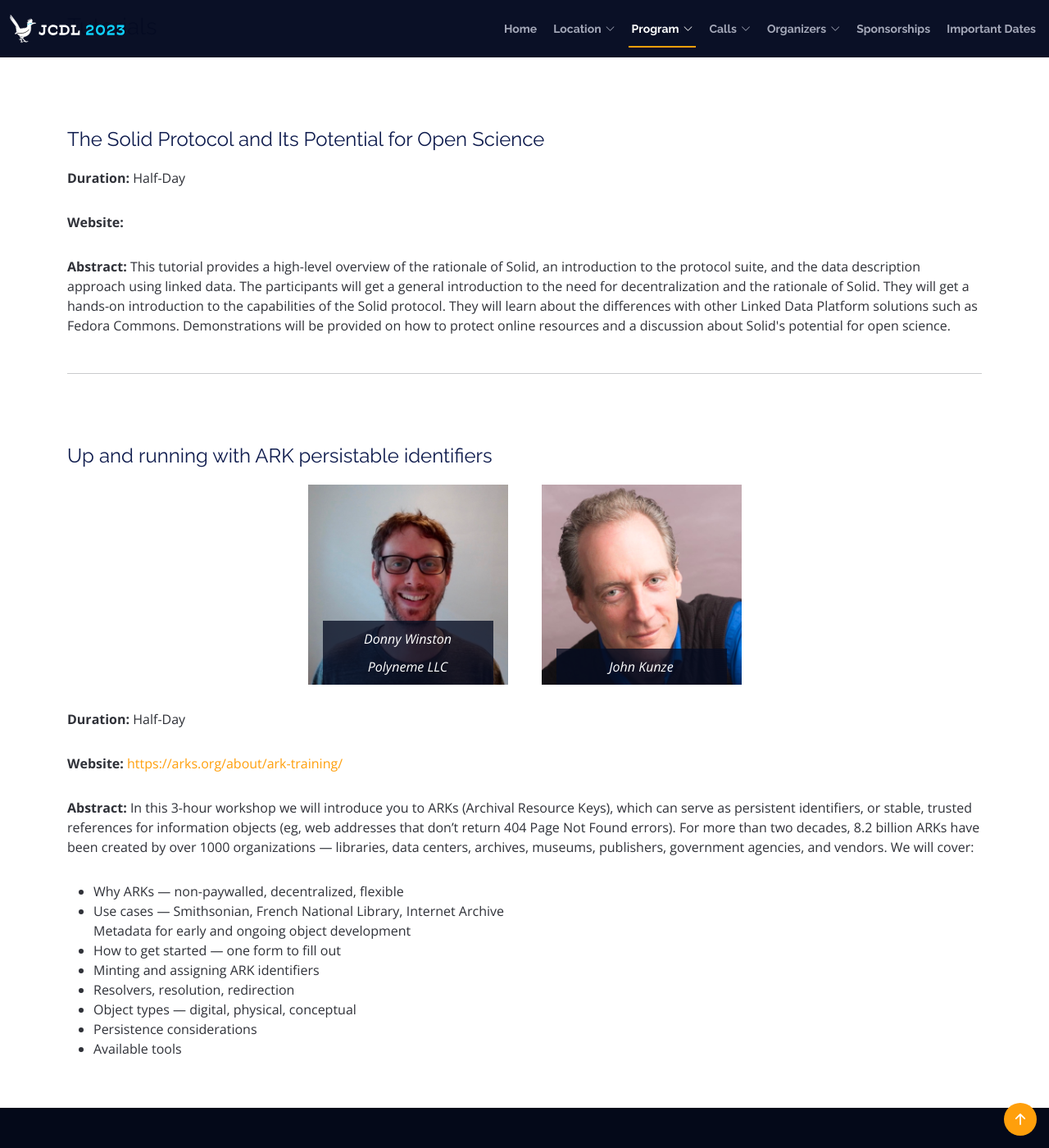
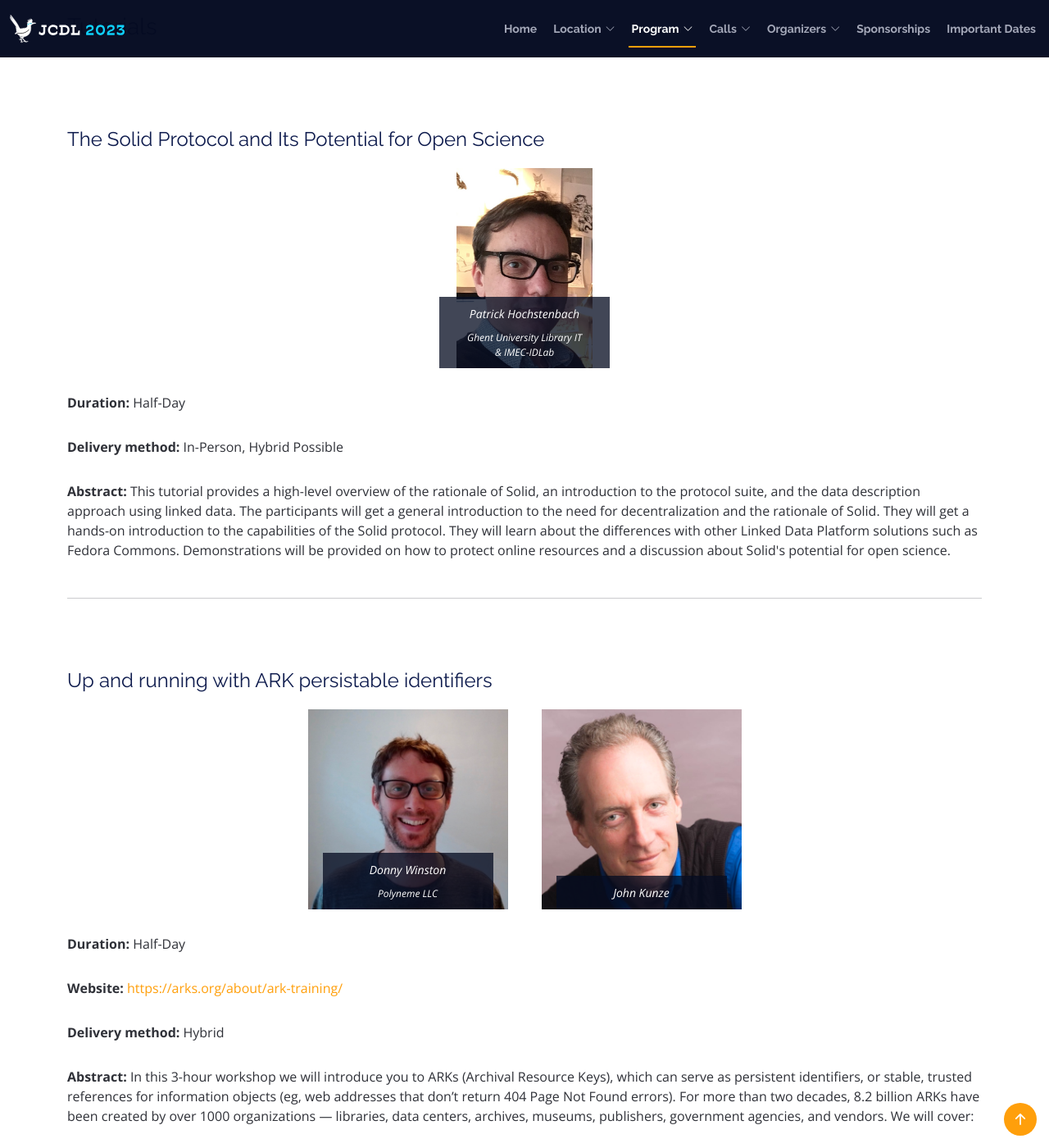
Before and after one commit to shawnmjones/JCDL2023-website-source, a Jekyll site: the page built from workshops-tutorials.html, in a window 1280 px wide and 1400 px high, scrolled down 5014 px. Shown: the whole window at 82% size. Built offline with Jekyll 4.4.1, drawn with Linux system fonts in a browser that asks for light colours.

Commit message:
updates to workshops and tutorials page

```diff
--- a/_data/tutorials.yml
+++ b/_data/tutorials.yml
@@ -7,7 +7,7 @@
   abstract: This tutorial provides a high-level overview of the rationale of Solid, an introduction to the protocol suite, and the data description approach using linked data. The participants will get a general introduction to the need for decentralization and the rationale of Solid. They will get a hands-on introduction to the capabilities of the Solid protocol. They will learn about the differences with other Linked Data Platform solutions such as Fedora Commons. Demonstrations will be provided on how to protect online resources and a discussion about Solid's potential for open science.
   authors:
     - name: Patrick Hochstenbach
-      affiliation: Ghent University Library IT & IMEC-IDLab
+      affiliation: "Ghent University Library IT <br>&amp; IMEC-IDLab"
       image: patrick-hochstenbach.jpg
 
 - name: Up and running with ARK persistable identifiers
--- a/workshops-tutorials.html
+++ b/workshops-tutorials.html
@@ -58,9 +58,11 @@
 
 <div class="row justify-content-center">
 
-    {% if workshop.authors.size > 1 %}
+    {% if workshop.authors.size > 0 %}
 
     {% for author in workshop.authors %}
+
+    {% if author.name %}
 
     <div class="col-lg-3 col-md-6">
 
@@ -68,11 +70,11 @@
 
             <img src="{{ site.url }}/assets/img/people/{{ author.image }}" alt="{{ author.name }}, {{ author.affiliation }}" class="img-fluid" style="height:244px;">
             <div class="details" style="width: 208px; margin: auto;">
-                <p style="text-align: center; font-size: 16px;">
+                <p style="text-align: center; font-size: 14px;">
                     {{ author.name }}
                 </p>
                 {% if author.affiliation %}
-                <p style="text-align: center; font-size: 16px;">{{ author.affiliation }}</p>
+                <p style="text-align: center; font-size: 12px;">{{ author.affiliation }}</p>
                 {% endif %}
                 <div class="social">
                 </div>
@@ -80,6 +82,8 @@
 
         </div>
     </div>
+
+    {% endif %}
 
     {% endfor %}
 
@@ -91,15 +95,19 @@
 
     {% if workshop.abstract %}
 
-    <div class="col-md-12"><p><strong>Duration:</strong> {{ workshop.duration }}</p></div>
-    <div class="col-md-12"><p><strong>Website:</strong> <a href="{{ workshop.website }}">{{ workshop.website }}</a></p></div>
-    {% if workshop.submission %}
-    <div class="col-md-12"><p><strong>Submission page:</strong> <a href="{{ workshop.submission }}">{{ workshop.submission }}</a></p></div>
-    {% endif %}
-    {% if workshop.delivery %}
-    <div class="col-md-12"><p><strong>Delivery method:</strong> {{ workshop.delivery }}</p></div>
-    {% endif %}
     <div class="col-md-12">
+        {% if workshop.duration %}
+        <p><strong>Duration:</strong> {{ workshop.duration }}</p>
+        {% endif %}
+        {% if workshop.website %}
+        <p><strong>Website:</strong> <a href="{{ workshop.website }}">{{ workshop.website }}</a></p>
+        {% endif %}
+        {% if workshop.submission %}
+        <p><strong>Submission page:</strong> <a href="{{ workshop.submission }}">{{ workshop.submission }}</a></p>
+        {% endif %}
+        {% if workshop.delivery %}
+        <p><strong>Delivery method:</strong> {{ workshop.delivery }}</p>
+        {% endif %}
         <p><strong>Abstract:</strong> {{ workshop.abstract }}</p>
     </div>
 
@@ -126,9 +134,11 @@
 
 <div class="row justify-content-center">
 
-    {% if tutorial.authors.size > 1 %}
+    {% if tutorial.authors.size > 0 %}
 
     {% for author in tutorial.authors %}
+
+    {% if author.name %}
 
     <div class="col-lg-3 col-md-6">
 
@@ -136,11 +146,11 @@
 
             <img src="{{ site.url }}/assets/img/people/{{ author.image }}" alt="{{ author.name }}, {{ author.affiliation }}" class="img-fluid" style="height:244px;">
             <div class="details" style="width: 208px; margin: auto;">
-                <p style="text-align: center; font-size: 16px;">
+                <p style="text-align: center; font-size: 14px;">
                     {{ author.name }}
                 </p>
                 {% if author.affiliation %}
-                <p style="text-align: center; font-size: 16px;">{{ author.affiliation }}</p>
+                <p style="text-align: center; font-size: 12px;">{{ author.affiliation }}</p>
                 {% endif %}
                 <div class="social">
                 </div>
@@ -148,6 +158,8 @@
 
         </div>
     </div>
+
+    {% endif %}
 
     {% endfor %}
 
@@ -159,12 +171,19 @@
 
     {% if tutorial.abstract %}
 
-    <div class="col-md-12"><p><strong>Duration:</strong> {{ tutorial.duration }}</p></div>
-    <div class="col-md-12"><p><strong>Website:</strong> <a href="{{ tutorial.website }}">{{ tutorial.website }}</a></p></div>
-    {% if tutorial.submission %}
-    <div class="col-md-12"><p><strong>Submission via easychair:</strong> <a href="{{ tutorial.submission }}">{{ tutorial.submission }}</a></p></div>
-    {% endif %}
     <div class="col-md-12">
+        {% if tutorial.duration %}
+        <p><strong>Duration:</strong> {{ tutorial.duration }}</p>
+        {% endif %}
+        {% if tutorial.website %}
+        <p><strong>Website:</strong> <a href="{{ tutorial.website }}">{{ tutorial.website }}</a></p>
+        {% endif %}
+        {% if tutorial.submission %}
+        <p><strong>Submission page:</strong> <a href="{{ tutorial.submission }}">{{ tutorial.submission }}</a></p>
+        {% endif %}
+        {% if tutorial.delivery %}
+        <p><strong>Delivery method:</strong> {{ tutorial.delivery }}</p>
+        {% endif %}
         <p><strong>Abstract:</strong> {{ tutorial.abstract }}</p>
     </div>
 
```
